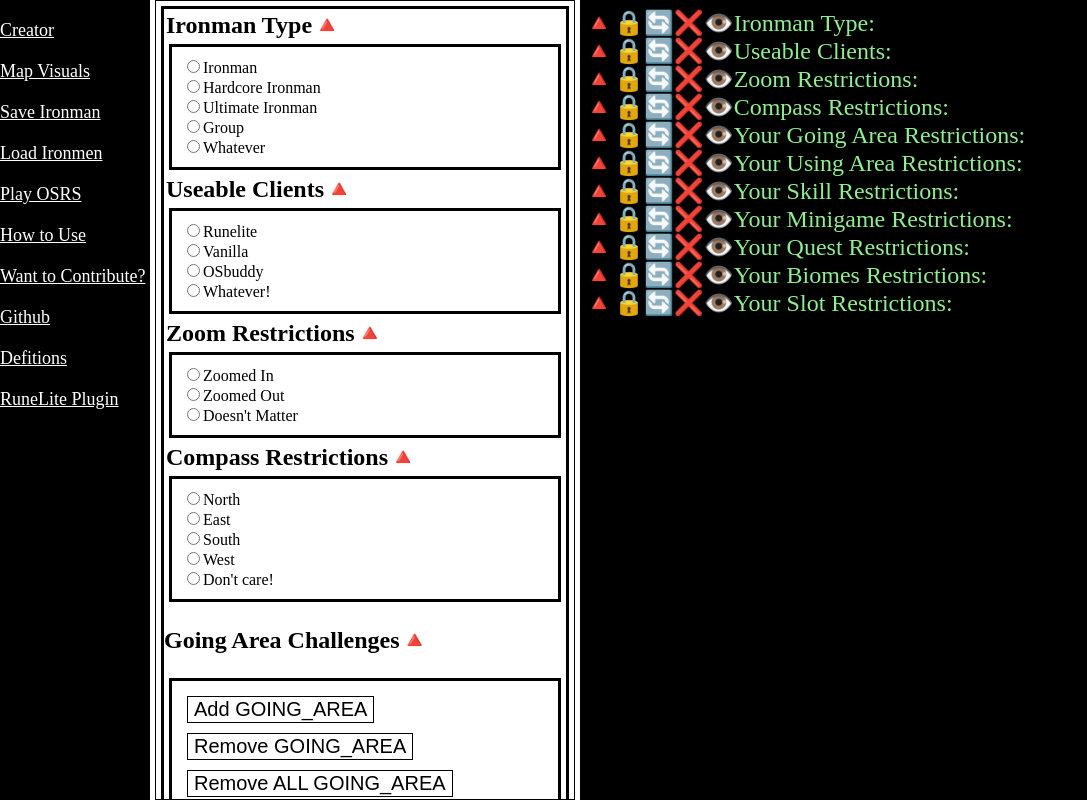
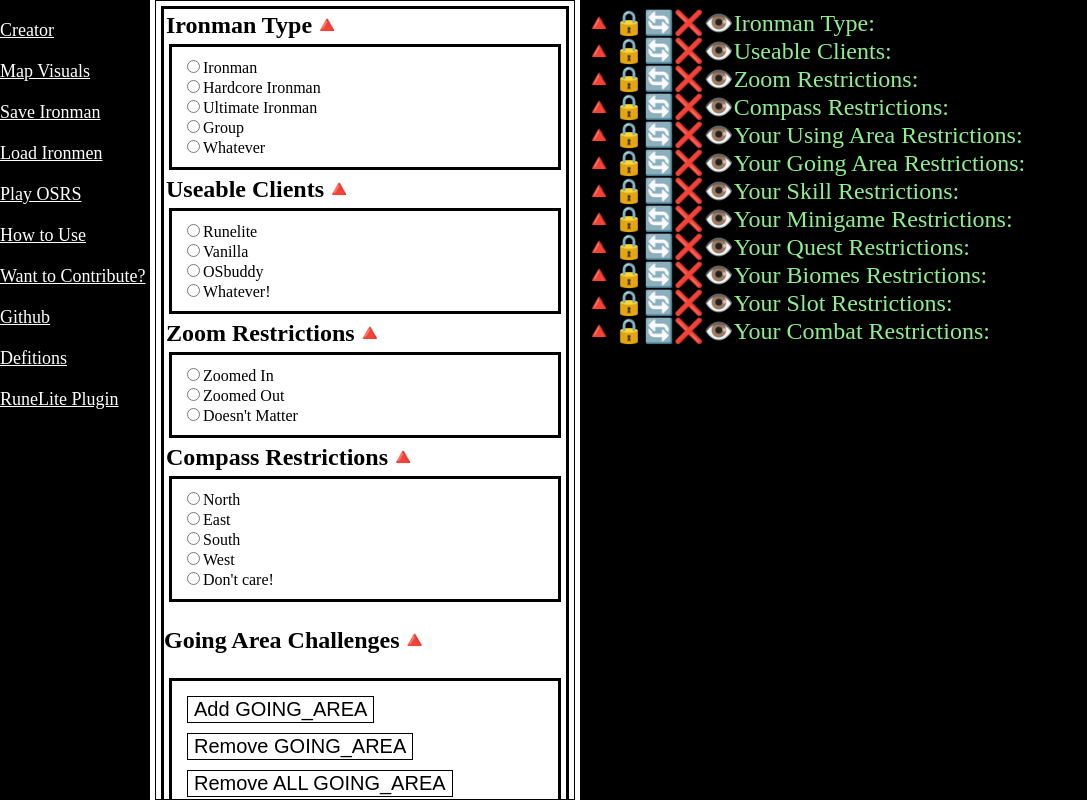
Before and after one commit to Yonkai/ironman-challenge-maker, a Next.js app: page / in a window 1280 px wide. Shown: the whole page, without its empty margins (0-1087 px from the left). Built offline with nearby package versions, Linux system fonts and the light colour scheme.

Commit message:
Add field

```diff
--- a/components/IronmanDisplay.js
+++ b/components/IronmanDisplay.js
@@ -42,7 +42,7 @@ class IronmanDisplayChallenges extends Component {
         />
 
         <AbstractDisplayMaker
-          intro0={'Your Going Area Restrictions:'}
+          intro0={'Your Using Area Restrictions:'}
           displayType={'randomSearch'}
           rootState={this.props.rootState}
           isolatedChallenges={this.props.challenges.areas}
@@ -50,7 +50,7 @@ class IronmanDisplayChallenges extends Component {
         />
 
         <AbstractDisplayMaker
-          intro0={'Your Using Area Restrictions:'}
+          intro0={'Your Going Area Restrictions:'}
           displayType={'randomSearch'}
           rootState={this.props.rootState}
           isolatedChallenges={this.props.challenges.areas}
@@ -95,6 +95,14 @@ class IronmanDisplayChallenges extends Component {
           rootState={this.props.rootState}
           isolatedChallenges={this.props.challenges.slots}
           isolatedSTATE_KEYS={this.props.STATE_KEYS.SLOTS}
+        />
+
+        <AbstractDisplayMaker
+          name={'Your Combat Restrictions'}
+          displayType={'checkbox'}
+          rootState={this.props.rootState}
+          isolatedChallenges={this.props.challenges.combat}
+          isolatedSTATE_KEYS={this.props.STATE_KEYS.COMBAT}
         />
 
       </div>
--- a/components/IronmanSettings.js
+++ b/components/IronmanSettings.js
@@ -105,6 +105,14 @@ class IronmanSettings extends Component {
             keys={this.props.STATE_KEYS.SLOTS}
           />
 
+          <AbstractFormMaker
+            name={'Combat Restrictions'}
+            abstractFormType={'checkbox'}
+            handleChange={this.props.handleChange}
+            dataset={this.props.challenges.combat}
+            keys={this.props.STATE_KEYS.COMBAT}
+          />
+
           {/* <IronmanType handleChange={this.props.handleChange} />
           <Area handleChange={this.props.handleChange} /> */}
           {/* <h3>Skill challenges - random/search</h3> */}
@@ -114,8 +122,6 @@ class IronmanSettings extends Component {
           <h3>Potion challenges - random/search</h3>
           <h3>Spells - random/search</h3>
           <h3>Combat challenges - checkbox</h3>
-          <h3>Slot restrictions - checkbox</h3>
-          <h3>Time restrictions - date</h3>
           <h3>Updates between date range - date</h3>
           <h3>Map tile restrictions - num/search/custom</h3>
           <h3>Relativity challenges - custom</h3>
--- a/data/STATE_KEYS.js
+++ b/data/STATE_KEYS.js
@@ -14,6 +14,7 @@ const STATE_KEYS = {
   COMPASS_RESTRICTION: 'COMPASS_RESTRICTION',
   BIOMES: 'BIOMES',
   SLOTS: 'SLOTS',
+  COMBAT: 'COMBAT',
   SKILLS: {
     SKILLS: 'SKILLS'
   },
--- a/data/challenges.js
+++ b/data/challenges.js
@@ -4,7 +4,7 @@ const challenges = {
   // Add toggles for can/cannot use instead of writing both out, saves time/space.
   // Think about the "minimum set" of course
   type: { ...['Ironman', 'Hardcore Ironman', 'Ultimate Ironman', 'Group', 'Whatever'] },
-  combat: { ...['melee', 'ranged', 'magic'] },
+  combat: ['melee', 'ranged', 'magic'],
   areas: { ...[
     'Burthorpe',
     'Burthorpe Games Room',
@@ -451,7 +451,6 @@ const challenges = {
   clients: { ...['Runelite', 'Vanilla', 'OSbuddy', 'Whatever!'] },
   zoom: { ...['Zoomed In', 'Zoomed Out', 'Doesn\'t Matter'] },
   compass: { ...['North', 'East', 'South', 'West', 'Don\'t care!'] },
-  time: ['...generate random time per day/ per month/per year etc'],
   biomes: ['swamp', 'forest', 'river', 'ocean', 'city', 'underground'],
   spells: ['All spells']
 }
```
